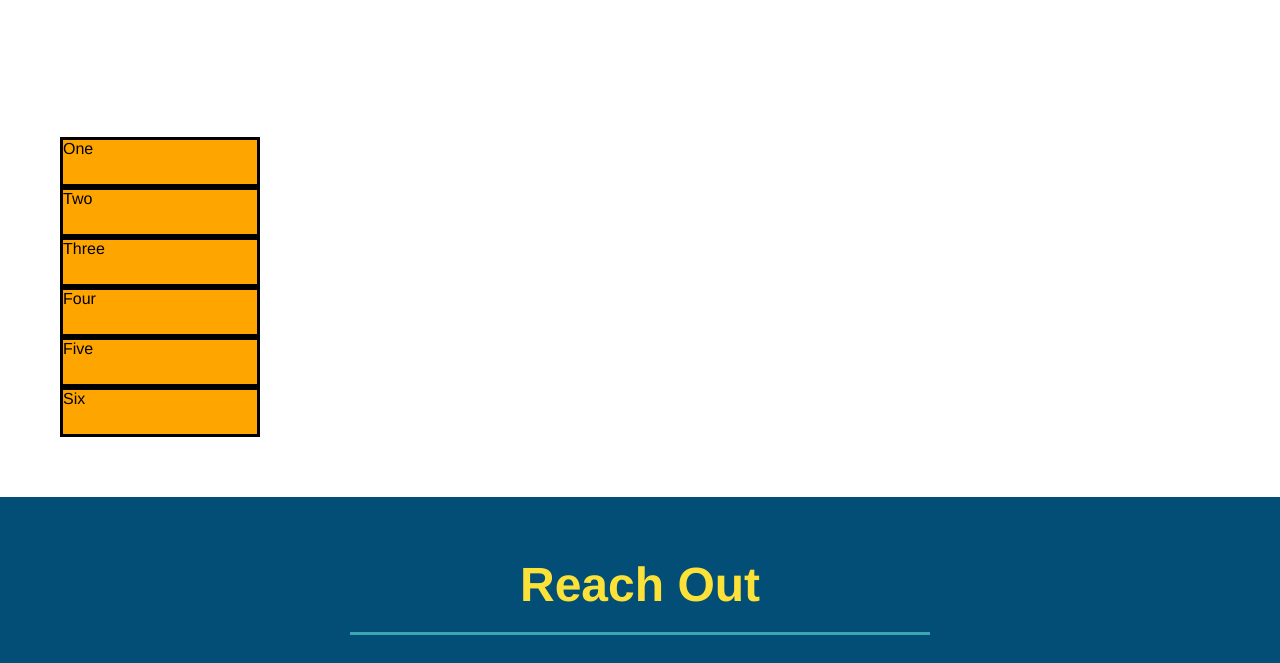
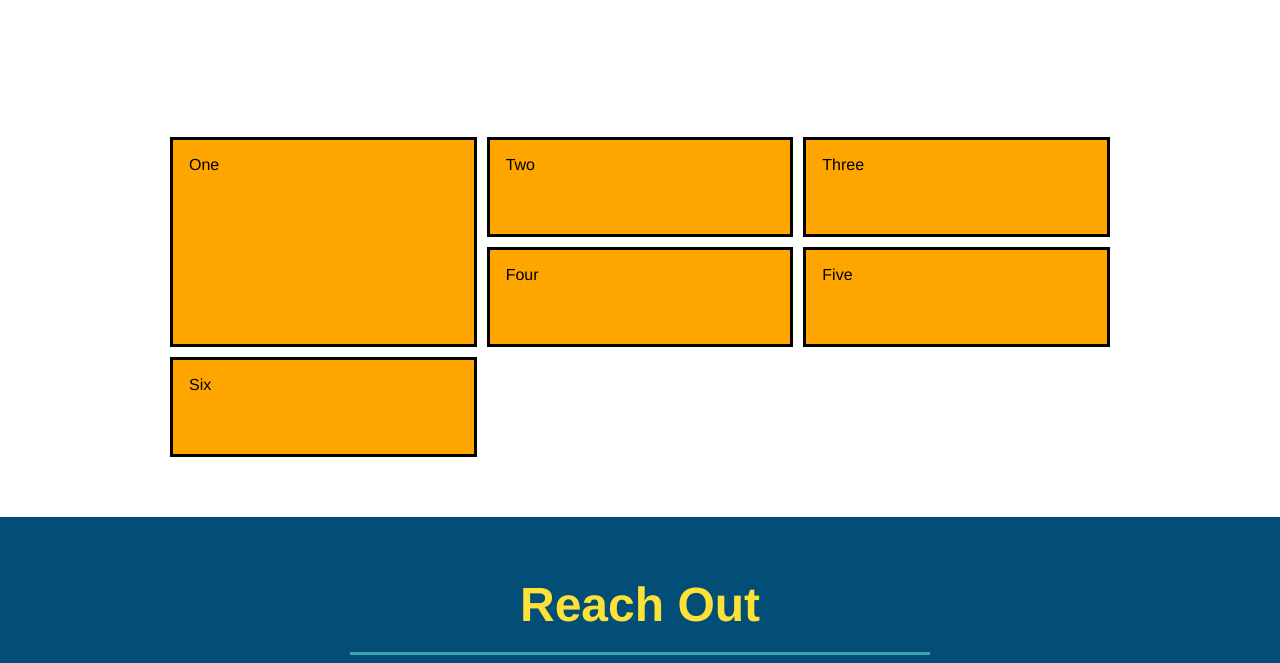
Before and after one commit to kpessa/01-run-buddy, a plain HTML site: page index.html in a window 1280 px wide. Shown: the part 3101-3764 px from the top of the page. Drawn offline with Linux system fonts and the light colour scheme.

Commit message:
working on css grid section

```diff
--- a/assets/scss/sass_style.sass
+++ b/assets/scss/sass_style.sass
@@ -278,14 +278,24 @@ footer
 // ! 6. SERVICE PLANS
 
 .service-grid-container
+  max-width: 940px
+  margin: 0 auto
   display: grid
+  grid-template-columns: repeat(3, 1fr)
+  grid-template-rows: repeat(3, 100px)
+  grid-gap: 10px
 
 .service-grid-item
-  width: 200px
-  height: 50px
   background-color: orange
   border: solid
+  padding: 1em
   color: black
+
+.box1
+  grid-column-start: 1
+  grid-column-end: 2
+  grid-row-start: 1
+  grid-row-end: 3
 
 // ! 7. REACH OUT
 
--- a/index.html
+++ b/index.html
@@ -199,12 +199,12 @@
 
     <section id="service-plans" class="services">
       <div class="service-grid-container">
-        <div class="service-grid-item">One</div>
-        <div class="service-grid-item">Two</div>
-        <div class="service-grid-item">Three</div>
-        <div class="service-grid-item">Four</div>
-        <div class="service-grid-item">Five</div>
-        <div class="service-grid-item">Six</div>
+        <div class="service-grid-item box1">One</div>
+        <div class="service-grid-item box2">Two</div>
+        <div class="service-grid-item box3">Three</div>
+        <div class="service-grid-item box4">Four</div>
+        <div class="service-grid-item box5">Five</div>
+        <div class="service-grid-item box6">Six</div>
       </div>
     </section>
 
```
Also changed, not shown: assets/css/sass_style.css, 1 other file.
